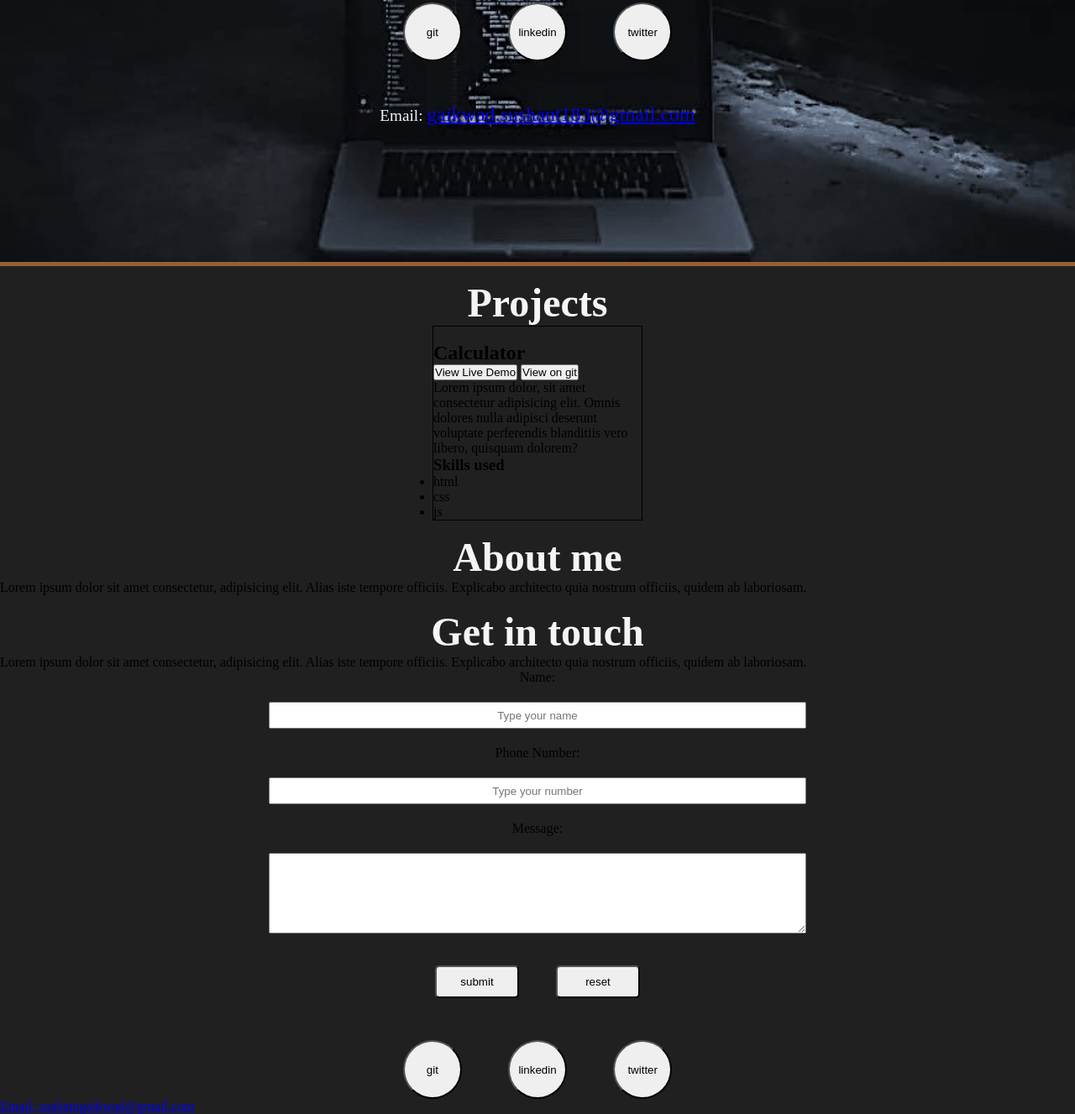
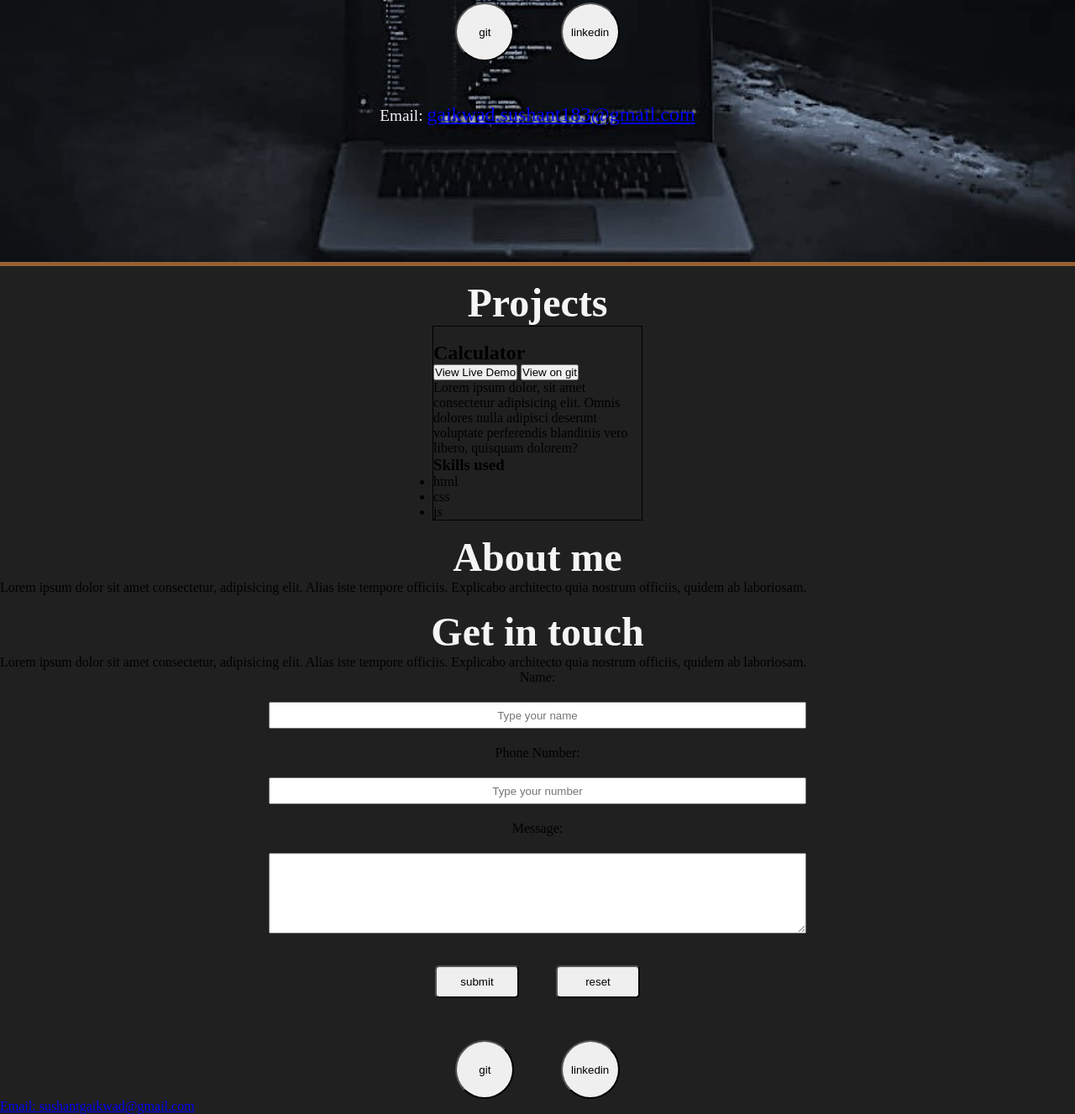
Before and after one commit to Sushant183/SushantGaikwad.github.io, a plain HTML site: page index.html in a window 1280 px wide. Shown: the part 294-1621 px from the top of the page at 84% size. Drawn offline with Linux system fonts and the light colour scheme.

Commit message:
remove twitter

```diff
--- a/index.html
+++ b/index.html
@@ -42,7 +42,7 @@
             <section id="linkbuttons">
                 <a href="https://www.w3schools.com/tags/tag_main.asp " > <button class="b lb" id="githublink" > git </button></a>
                 <a href="https://www.w3schools.com/tags/tag_main.asp " > <button class="b lb" id="linkedinlink"> linkedin </button></a>
-                <a href="https://www.w3schools.com/tags/tag_main.asp " > <button class="b lb" id="twitterlink"> twitter </button></a>
+
             </section>
             <section id="mail">
                 <p id="mailp" > Email: </p>
@@ -97,7 +97,7 @@
         <section id="linkbuttons">
             <a href="https://www.w3schools.com/tags/tag_main.asp " > <button class="b lb" id="githublink" > git </button></a>
             <a href="https://www.w3schools.com/tags/tag_main.asp " > <button class="b lb" id="linkedinlink"> linkedin </button></a>
-            <a href="https://www.w3schools.com/tags/tag_main.asp " > <button class="b lb" id="twitterlink"> twitter </button></a>
+
         </section>
         <a href="https://www.w3schools.com/tags/tag_main.asp " > Email: sushantgaikwad@gmail.com </a>
     </footer>
```
